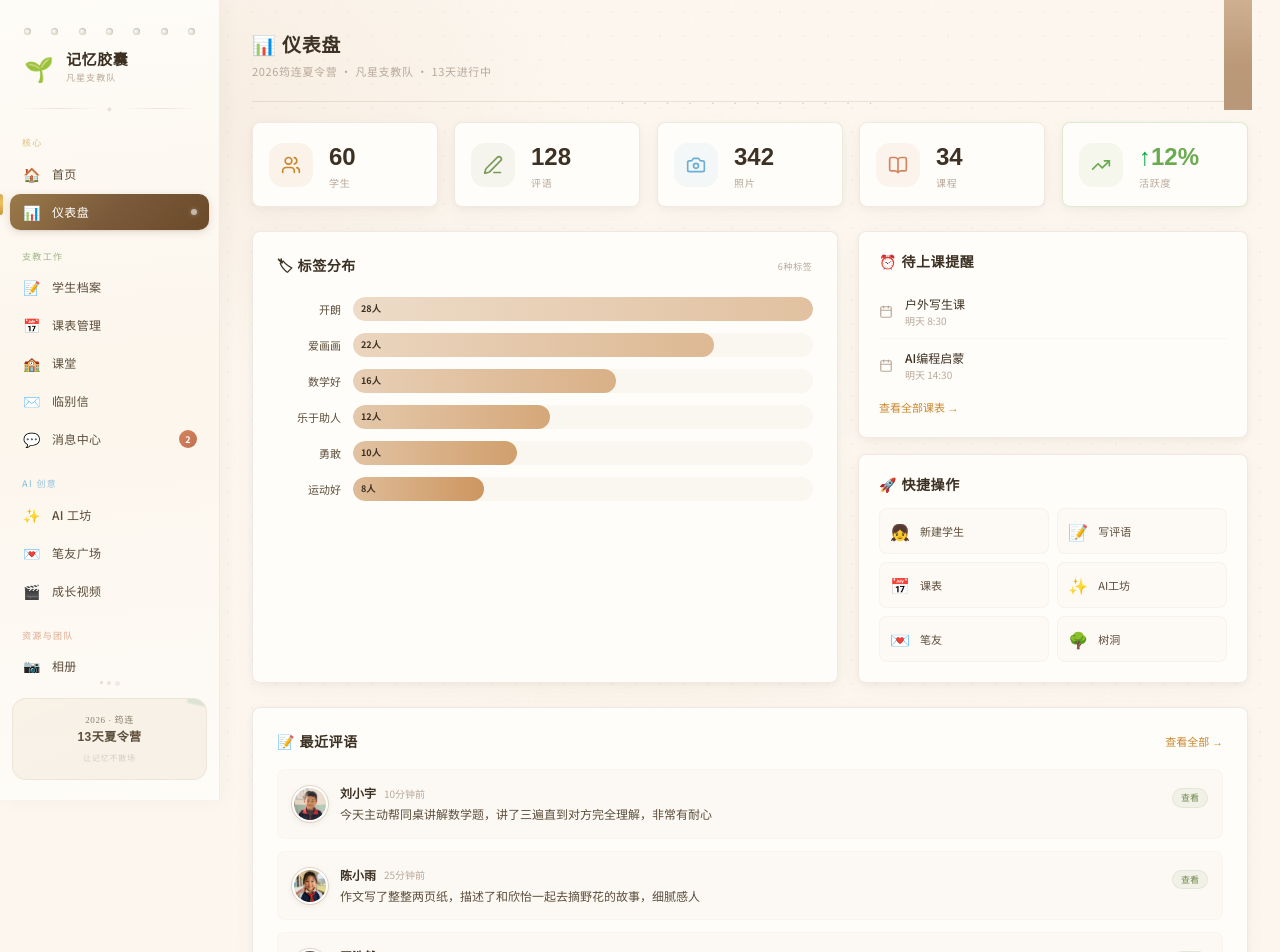
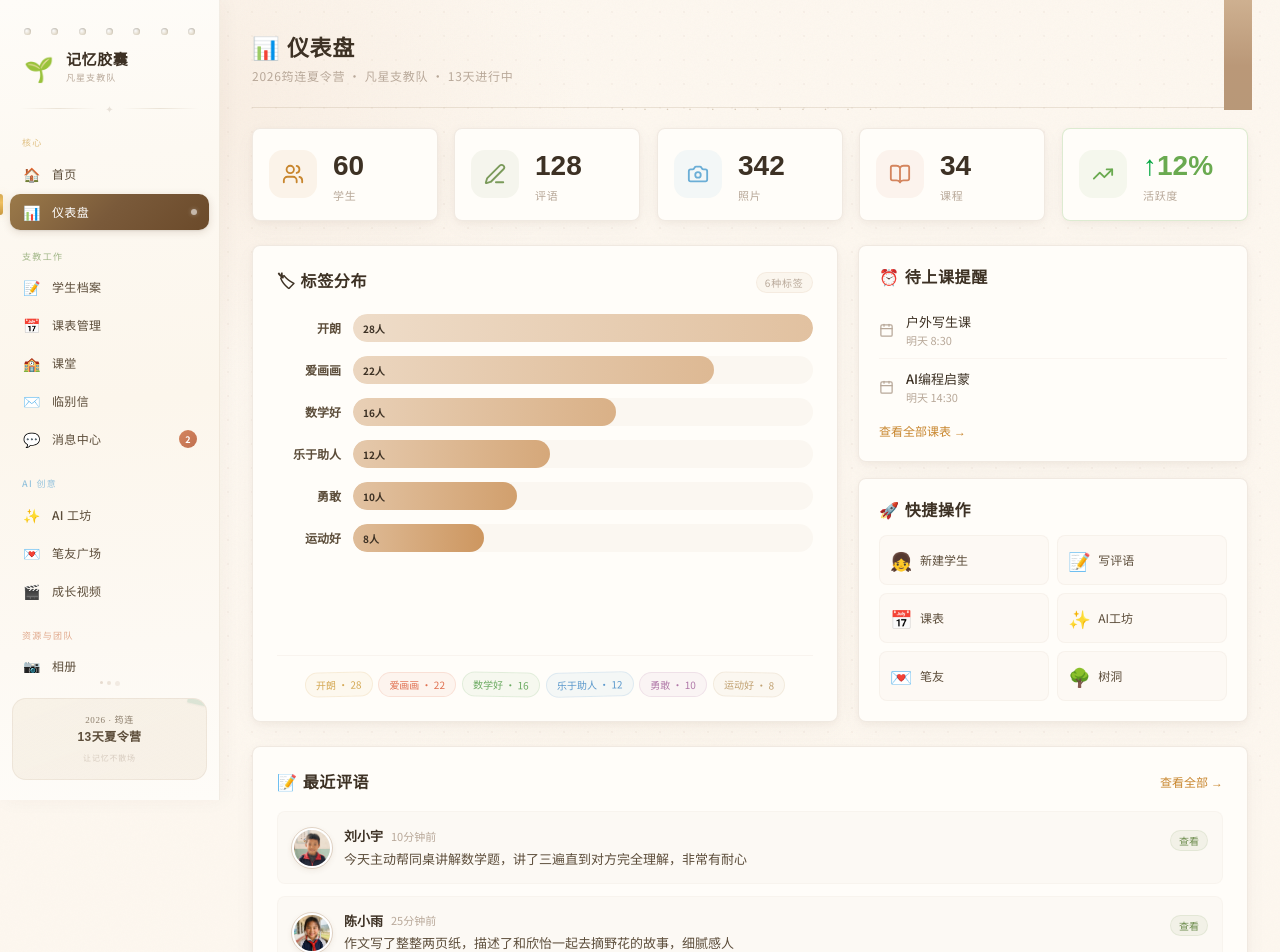
Before and after one commit to hhy1221/jiaoxue-capsule, a Next.js app: page /dashboard in a window 1280 px wide. Shown: the top 952 px of the page. Built offline with nearby package versions, Linux system fonts and the light colour scheme; a web font is replaced by a local one.

Commit message:
🎨 仪表盘全面放大字体+标签卡片底部彩色标签云填充空白

```diff
--- a/src/app/(dashboard)/dashboard/page.tsx
+++ b/src/app/(dashboard)/dashboard/page.tsx
@@ -38,8 +38,8 @@ export default function DashboardPage() {
   return (<>
     <header className="flex items-center justify-between pb-[22px] mb-5 flex-wrap gap-3 relative" style={{borderBottom:'1.5px solid rgba(180,160,130,0.25)'}}>
       <div>
-        <h1 className="text-[19px] font-semibold tracking-[0.03em] text-[var(--ink)]" style={{fontFamily:'var(--font-serif)'}}>📊 仪表盘</h1>
-        <p className="text-[11px] mt-0.5 tracking-[0.06em]" style={{color:'var(--faded)'}}>2026筠连夏令营 · 凡星支教队 · 13天进行中</p>
+        <h1 className="text-[22px] font-semibold tracking-[0.03em] text-[var(--ink)]" style={{fontFamily:'var(--font-serif)'}}>📊 仪表盘</h1>
+        <p className="text-[12px] mt-0.5 tracking-[0.06em]" style={{color:'var(--faded)'}}>2026筠连夏令营 · 凡星支教队 · 13天进行中</p>
       </div>
       <div className="absolute -bottom-[7px] left-1/2 -translate-x-1/2 text-[7px] tracking-[7px] whitespace-nowrap" style={{color:'rgba(180,160,130,0.5)'}}>· · · · · · · · · · · ·</div>
     </header>
@@ -47,27 +47,27 @@ export default function DashboardPage() {
     {/* Stats row */}
     <div className="grid grid-cols-5 gap-4 mb-6 max-lg:grid-cols-3 max-sm:grid-cols-2">
       {STATS.map((s,i)=>(<div key={s.label} className="picture-book-card p-4 flex items-center gap-4 cursor-default hover:-translate-y-1 hover:shadow-md transition-all duration-300" style={{transform:`rotate(${i%2===0?'-0.2deg':'0.15deg'})`}}>
-        <div className="w-11 h-11 rounded-xl flex items-center justify-center flex-shrink-0" style={{background:s.bg,color:s.color}}><s.icon size={20}/></div>
-        <div><p className="text-[24px] font-bold" style={{fontFamily:'var(--font-serif)',color:'var(--ink)'}}><CountUp target={s.value} style={{color:'var(--ink)'}} /></p><p className="text-[10px] tracking-[0.08em]" style={{color:'var(--faded)'}}>{s.label}</p></div>
+        <div className="w-12 h-12 rounded-xl flex items-center justify-center flex-shrink-0" style={{background:s.bg,color:s.color}}><s.icon size={22}/></div>
+        <div><p className="text-[28px] font-bold" style={{fontFamily:'var(--font-serif)',color:'var(--ink)'}}><CountUp target={s.value} style={{color:'var(--ink)'}} /></p><p className="text-[11px] tracking-[0.06em]" style={{color:'var(--faded)'}}>{s.label}</p></div>
       </div>))}
       <div className="picture-book-card p-4 flex items-center gap-4 cursor-default hover:-translate-y-1 hover:shadow-md transition-all duration-300" style={{transform:'rotate(-0.15deg)',borderColor:'rgba(122,180,90,0.25)'}}>
-        <div className="w-11 h-11 rounded-xl flex items-center justify-center flex-shrink-0" style={{background:'rgba(122,180,90,0.08)',color:'#6aaa50'}}><TrendingUp size={20}/></div>
-        <div><p className="text-[24px] font-bold text-green-600" style={{fontFamily:'var(--font-serif)'}}>↑<CountUp target={d.activeTrend} suffix="%" style={{color:'#6aaa50'}} /></p><p className="text-[10px] tracking-[0.08em]" style={{color:'var(--faded)'}}>活跃度</p></div>
+        <div className="w-12 h-12 rounded-xl flex items-center justify-center flex-shrink-0" style={{background:'rgba(122,180,90,0.08)',color:'#6aaa50'}}><TrendingUp size={22}/></div>
+        <div><p className="text-[28px] font-bold text-green-600" style={{fontFamily:'var(--font-serif)'}}>↑<CountUp target={d.activeTrend} suffix="%" style={{color:'#6aaa50'}} /></p><p className="text-[11px] tracking-[0.06em]" style={{color:'var(--faded)'}}>活跃度</p></div>
       </div>
     </div>
 
     {/* Main grid */}
     <div className="grid grid-cols-[1.5fr_1fr] gap-5 max-lg:grid-cols-1 mb-6">
-      {/* Tag distribution */}
-      <div className="picture-book-card p-6" style={{transform:'rotate(-0.12deg)'}}>
+      {/* Tag distribution — 底部彩色标签云填充空白 */}
+      <div className="picture-book-card p-6 flex flex-col" style={{transform:'rotate(-0.12deg)'}}>
         <div className="flex items-center justify-between mb-5">
-          <h3 className="text-[14px] font-semibold tracking-[0.04em] text-[var(--ink)]" style={{fontFamily:'var(--font-serif)'}}>🏷 标签分布</h3>
-          <span className="text-[9px] tracking-[0.08em]" style={{color:'var(--faded)'}}>{d.tagDistribution.length}种标签</span>
+          <h3 className="text-[16px] font-semibold tracking-[0.04em] text-[var(--ink)]" style={{fontFamily:'var(--font-serif)'}}>🏷 标签分布</h3>
+          <span className="text-[10px] tracking-[0.08em] px-2 py-0.5 rounded-full" style={{background:'rgba(200,160,120,0.08)',color:'var(--faded)',border:'1px solid rgba(200,160,120,0.12)'}}>{d.tagDistribution.length}种标签</span>
         </div>
-        <div className="space-y-3">
+        <div className="space-y-3.5 flex-1">
           {d.tagDistribution.map((t,i)=>(<div key={t.name} className="flex items-center gap-3 group cursor-default">
-            <span className="text-[11px] w-16 flex-shrink-0 text-right font-medium text-[var(--ink-soft)]">{t.name}</span>
-            <div className="flex-1 h-6 rounded-full overflow-hidden relative" style={{background:'rgba(210,195,170,0.12)'}}>
+            <span className="text-[12px] w-16 flex-shrink-0 text-right font-semibold text-[var(--ink-soft)]">{t.name}</span>
+            <div className="flex-1 h-7 rounded-full overflow-hidden relative" style={{background:'rgba(210,195,170,0.10)'}}>
               <div
                 ref={el => { barRefs.current[i] = el }}
                 data-width={`${(t.count/maxTag)*100}%`}
@@ -77,29 +77,37 @@ export default function DashboardPage() {
                   width: `${(t.count/maxTag)*100}%`,
                 }}
               />
-              {/* Label on bar */}
-              <span className="absolute left-2 top-1/2 -translate-y-1/2 text-[9px] font-semibold text-[var(--ink)] whitespace-nowrap">{t.count}人</span>
+              <span className="absolute left-2.5 top-1/2 -translate-y-1/2 text-[10px] font-semibold text-[var(--ink)] whitespace-nowrap">{t.count}人</span>
             </div>
           </div>))}
+        </div>
+        {/* 底部彩色标签云 — 填满空白 */}
+        <div className="flex flex-wrap gap-1.5 mt-4 pt-4 justify-center" style={{borderTop:'1px solid rgba(200,180,160,0.12)'}}>
+          {d.tagDistribution.map((t,i)=>{
+            const cs = ['#d4a853','#e07050','#6aaa60','#5a98cc','#b078a8','#c0a070']
+            const c = cs[i % cs.length]
+            return (<span key={t.name} className="text-[10px] px-2.5 py-1 rounded-full"
+              style={{background:`${c}10`,color:c,border:`1px solid ${c}25`,transform:`rotate(${(i%3-1)*1.2}deg)`}}>{t.name} · {t.count}</span>)
+          })}
         </div>
       </div>
 
       {/* Right column: upcoming + quick actions */}
       <div className="space-y-4">
         <div className="picture-book-card p-5" style={{transform:'rotate(0.1deg)'}}>
-          <h3 className="text-[14px] font-semibold tracking-[0.04em] mb-3 text-[var(--ink)]" style={{fontFamily:'var(--font-serif)'}}>⏰ 待上课提醒</h3>
+          <h3 className="text-[16px] font-semibold tracking-[0.04em] mb-3 text-[var(--ink)]" style={{fontFamily:'var(--font-serif)'}}>⏰ 待上课提醒</h3>
           {d.upcomingClasses.map((c,i)=>(<div key={i} className="flex items-center gap-3 py-2.5 last:border-0" style={{borderBottom:i<d.upcomingClasses.length-1?'1px solid rgba(200,180,160,0.1)':'none'}}>
-            <Calendar size={14} style={{color:'var(--faded)'}}/>
-            <div><p className="text-[12px] font-medium text-[var(--ink)]">{c.title}</p><p className="text-[10px]" style={{color:'var(--faded)'}}>{c.time}</p></div>
+            <Calendar size={15} style={{color:'var(--faded)'}}/>
+            <div><p className="text-[13px] font-medium text-[var(--ink)]">{c.title}</p><p className="text-[11px]" style={{color:'var(--faded)'}}>{c.time}</p></div>
           </div>))}
-          <Link href="/schedule" className="text-[11px] mt-2 inline-block no-underline hover:underline handwriting" style={{color:'var(--primary-skin)'}}>查看全部课表 →</Link>
+          <Link href="/schedule" className="text-[12px] mt-2 inline-block no-underline hover:underline handwriting" style={{color:'var(--primary-skin)'}}>查看全部课表 →</Link>
         </div>
 
         <div className="picture-book-card p-5" style={{transform:'rotate(-0.08deg)'}}>
-          <h3 className="text-[14px] font-semibold tracking-[0.04em] mb-3 text-[var(--ink)]" style={{fontFamily:'var(--font-serif)'}}>🚀 快捷操作</h3>
+          <h3 className="text-[16px] font-semibold tracking-[0.04em] mb-3 text-[var(--ink)]" style={{fontFamily:'var(--font-serif)'}}>🚀 快捷操作</h3>
           <div className="grid grid-cols-2 gap-2">
-            {QUICK_ACTIONS.map(a=>(<Link key={a.l} href={a.h} className="flex items-center gap-2.5 p-2.5 rounded-md text-[11px] no-underline transition-all hover:-translate-y-0.5 hover:shadow-sm" style={{color:'var(--ink-soft)',border:'1px solid rgba(200,180,160,0.12)',background:'rgba(245,240,230,0.25)'}}>
-              <span className="text-base w-5 text-center">{a.e}</span>{a.l}
+            {QUICK_ACTIONS.map(a=>(<Link key={a.l} href={a.h} className="flex items-center gap-2.5 p-2.5 rounded-md text-[12px] no-underline transition-all hover:-translate-y-0.5 hover:shadow-sm" style={{color:'var(--ink-soft)',border:'1px solid rgba(200,180,160,0.12)',background:'rgba(245,240,230,0.25)'}}>
+              <span className="text-lg w-5 text-center">{a.e}</span>{a.l}
             </Link>))}
           </div>
         </div>
@@ -109,28 +117,28 @@ export default function DashboardPage() {
     {/* Recent diaries */}
     <div className="picture-book-card p-6 mb-6" style={{transform:'rotate(0.08deg)'}}>
       <div className="flex items-center justify-between mb-4">
-        <h3 className="text-[14px] font-semibold tracking-[0.04em] text-[var(--ink)]" style={{fontFamily:'var(--font-serif)'}}>📝 最近评语</h3>
-        <Link href="/students" className="text-[11px] no-underline hover:underline handwriting" style={{color:'var(--primary-skin)'}}>查看全部 →</Link>
+        <h3 className="text-[16px] font-semibold tracking-[0.04em] text-[var(--ink)]" style={{fontFamily:'var(--font-serif)'}}>📝 最近评语</h3>
+        <Link href="/students" className="text-[12px] no-underline hover:underline handwriting" style={{color:'var(--primary-skin)'}}>查看全部 →</Link>
       </div>
       <div className="space-y-3">
         {d.recentDiaries.map((rd,i)=>(<div key={i} className="flex items-start gap-3 p-3.5 rounded-md transition-colors hover:shadow-sm cursor-default" style={{background:'rgba(245,240,230,0.3)',border:'1px solid rgba(200,180,160,0.08)'}}>
-          {(() => { const stu = MOCK_STUDENTS.find(s => s.name === rd.studentName); return stu ? <div className="w-9 h-9 rounded-full overflow-hidden flex-shrink-0 mt-0.5" style={{boxShadow:'0 2px 6px rgba(100,70,40,0.1)',border:'2px solid #fff',outline:'1px solid rgba(180,150,120,0.35)'}}><img src={stu.photo} alt={stu.name} className="w-full h-full object-cover"/></div> : <div className="w-9 h-9 rounded-full flex items-center justify-center text-sm flex-shrink-0 mt-0.5" style={{background:'rgba(200,160,120,0.1)',color:'var(--ink-soft)',border:'1.5px solid rgba(200,160,120,0.12)'}}>{rd.studentName[0]}</div> })()}
+          {(() => { const stu = MOCK_STUDENTS.find(s => s.name === rd.studentName); return stu ? <div className="w-10 h-10 rounded-full overflow-hidden flex-shrink-0 mt-0.5" style={{boxShadow:'0 2px 6px rgba(100,70,40,0.1)',border:'2px solid #fff',outline:'1px solid rgba(180,150,120,0.35)'}}><img src={stu.photo} alt={stu.name} className="w-full h-full object-cover"/></div> : <div className="w-10 h-10 rounded-full flex items-center justify-center text-sm flex-shrink-0 mt-0.5" style={{background:'rgba(200,160,120,0.1)',color:'var(--ink-soft)',border:'1.5px solid rgba(200,160,120,0.12)'}}>{rd.studentName[0]}</div> })()}
           <div className="min-w-0 flex-1">
-            <div className="flex items-center gap-2 mb-0.5"><span className="text-[12px] font-semibold text-[var(--ink)]">{rd.studentName}</span><span className="text-[10px]" style={{color:'var(--faded)'}}>{rd.timeAgo}</span></div>
-            <p className="text-[12px] leading-relaxed line-clamp-2" style={{color:'var(--ink-soft)'}}>{rd.content}</p>
+            <div className="flex items-center gap-2 mb-0.5"><span className="text-[13px] font-semibold text-[var(--ink)]">{rd.studentName}</span><span className="text-[11px]" style={{color:'var(--faded)'}}>{rd.timeAgo}</span></div>
+            <p className="text-[13px] leading-relaxed line-clamp-2" style={{color:'var(--ink-soft)'}}>{rd.content}</p>
           </div>
-          <span className="text-[9px] px-2 py-0.5 rounded-full flex-shrink-0 mt-1" style={{background:'rgba(122,154,90,0.08)',color:'#6a8a4a',border:'1px solid rgba(122,154,90,0.12)'}}>查看</span>
+          <span className="text-[10px] px-2 py-0.5 rounded-full flex-shrink-0 mt-1" style={{background:'rgba(122,154,90,0.08)',color:'#6a8a4a',border:'1px solid rgba(122,154,90,0.12)'}}>查看</span>
         </div>))}
       </div>
     </div>
 
     {/* Notifications */}
     <div className="picture-book-card p-6" style={{transform:'rotate(-0.06deg)'}}>
-      <h3 className="text-[14px] font-semibold tracking-[0.04em] mb-4 text-[var(--ink)] flex items-center gap-2" style={{fontFamily:'var(--font-serif)'}}><Bell size={16} style={{color:'var(--faded)'}}/>通知</h3>
+      <h3 className="text-[16px] font-semibold tracking-[0.04em] mb-4 text-[var(--ink)] flex items-center gap-2" style={{fontFamily:'var(--font-serif)'}}><Bell size={16} style={{color:'var(--faded)'}}/>通知</h3>
       <div className="space-y-2">
         {MOCK_NOTIFICATIONS.map(n=>(<div key={n.id} className="flex items-start gap-3 p-3 rounded-md transition-colors" style={{background:n.read?'rgba(245,240,230,0.15)':'rgba(240,225,190,0.25)',border:`1px solid ${n.read?'rgba(200,180,160,0.08)':'rgba(200,160,100,0.15)'}`,opacity:n.read?0.55:1}}>
-          <span className="picture-book-tag mt-0.5 text-[8px] px-1.5 py-0.5 flex-shrink-0" style={{background:n.type==='success'?'rgba(180,210,160,0.12)':n.type==='warning'?'rgba(240,210,140,0.12)':'rgba(200,190,180,0.12)',border:`1px solid ${n.type==='success'?'rgba(140,180,120,0.25)':n.type==='warning'?'rgba(200,170,100,0.25)':'rgba(180,160,140,0.25)'}`}}>{n.type==='success'?'✓':n.type==='warning'?'⚠':'ℹ'}</span>
-          <div className="flex-1"><p className="text-[12px] font-medium text-[var(--ink)]">{n.title}</p><p className="text-[11px] mt-0.5" style={{color:'var(--ink-faint)'}}>{n.content} · {n.createdAt}</p></div>
+          <span className="picture-book-tag mt-0.5 text-[9px] px-1.5 py-0.5 flex-shrink-0" style={{background:n.type==='success'?'rgba(180,210,160,0.12)':n.type==='warning'?'rgba(240,210,140,0.12)':'rgba(200,190,180,0.12)',border:`1px solid ${n.type==='success'?'rgba(140,180,120,0.25)':n.type==='warning'?'rgba(200,170,100,0.25)':'rgba(180,160,140,0.25)'}`}}>{n.type==='success'?'✓':n.type==='warning'?'⚠':'ℹ'}</span>
+          <div className="flex-1"><p className="text-[13px] font-medium text-[var(--ink)]">{n.title}</p><p className="text-[12px] mt-0.5" style={{color:'var(--ink-faint)'}}>{n.content} · {n.createdAt}</p></div>
           {!n.read&&<span className="w-2 h-2 rounded-full flex-shrink-0 mt-1.5" style={{background:'var(--primary-skin)'}}/>}
         </div>))}
       </div>
```
